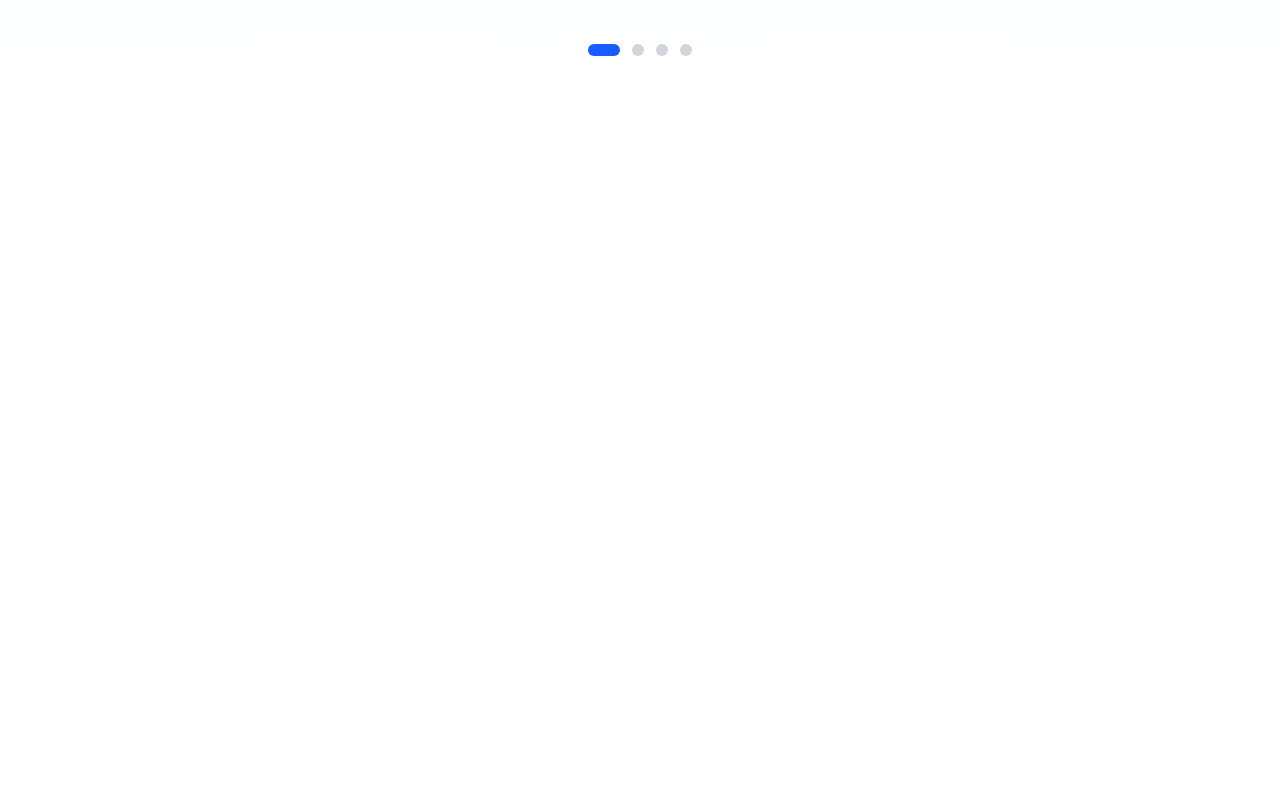
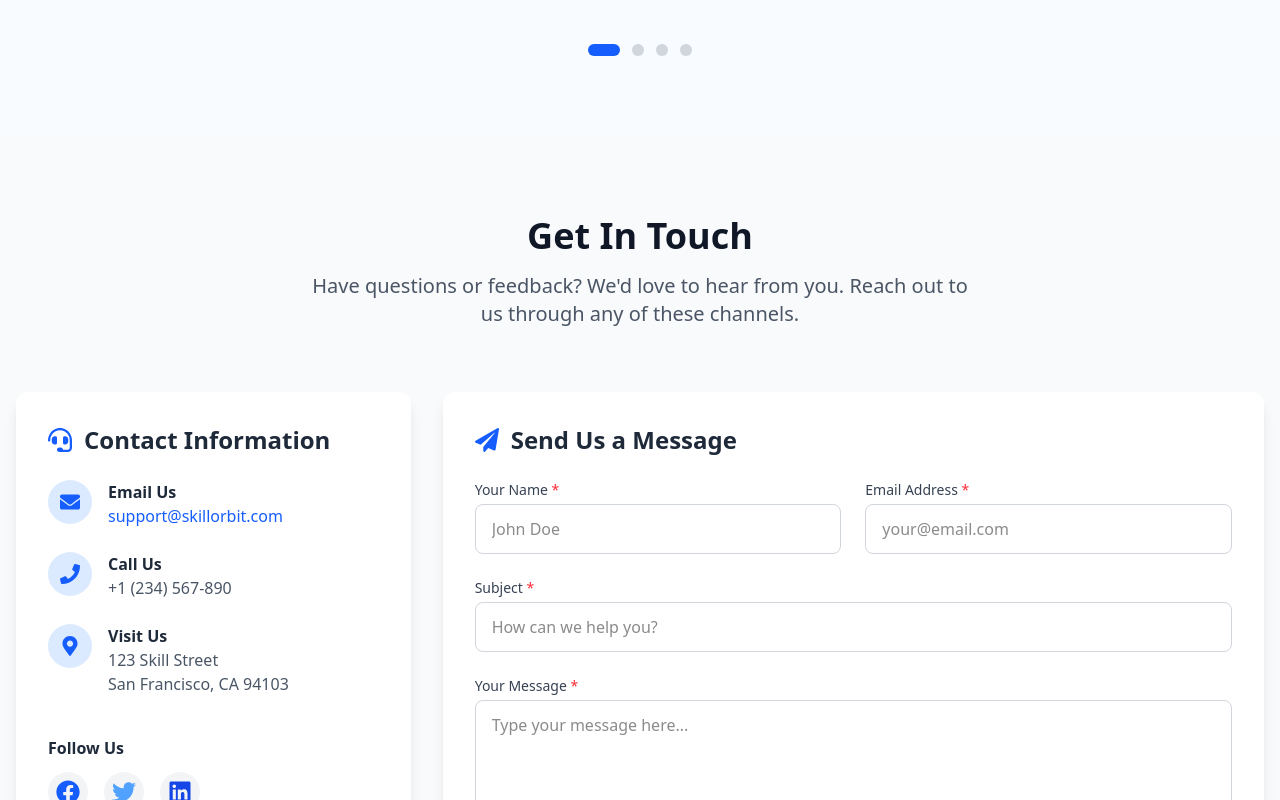
Before and after one commit to MuazamMughal/skillOrbit-app, a Next.js app: page / in a window 1280 px wide. Shown: the part 4140-4940 px from the top of the page. Before the commit the page ends 4276 px from the top, so only its background shows below. Built offline with nearby package versions, Linux system fonts and the light colour scheme.

Commit message:
SkillOrbit app working starts on  contacts

```diff
--- a/src/app/page.tsx
+++ b/src/app/page.tsx
@@ -4,7 +4,7 @@ import CourcesCarosel from "@/components/common/CourcesCarosel";
 import Services from "@/components/common/Services";
 import AnnocAndNotice from "@/components/common/AnnocAndNotice";
 import Testimonials from "@/components/common/Testimonials";
-
+import Contact from "@/components/common/contact";
 
 export default function Home() {
   return (
@@ -15,6 +15,7 @@ export default function Home() {
     <Services/>
     <AnnocAndNotice/>
     <Testimonials/>
+    <Contact/>
     </>
   )
 }
```
